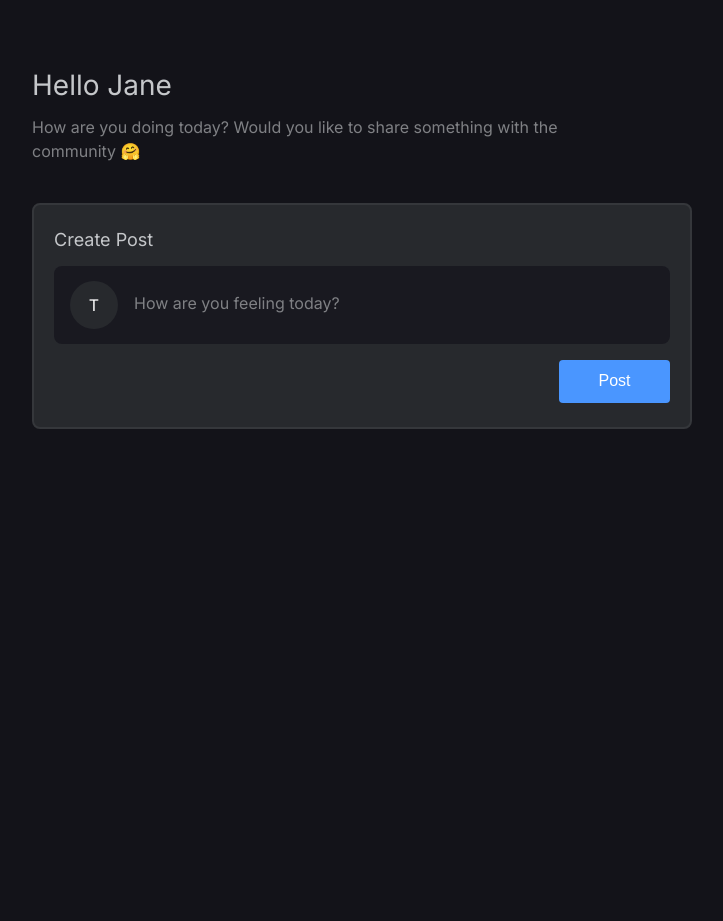
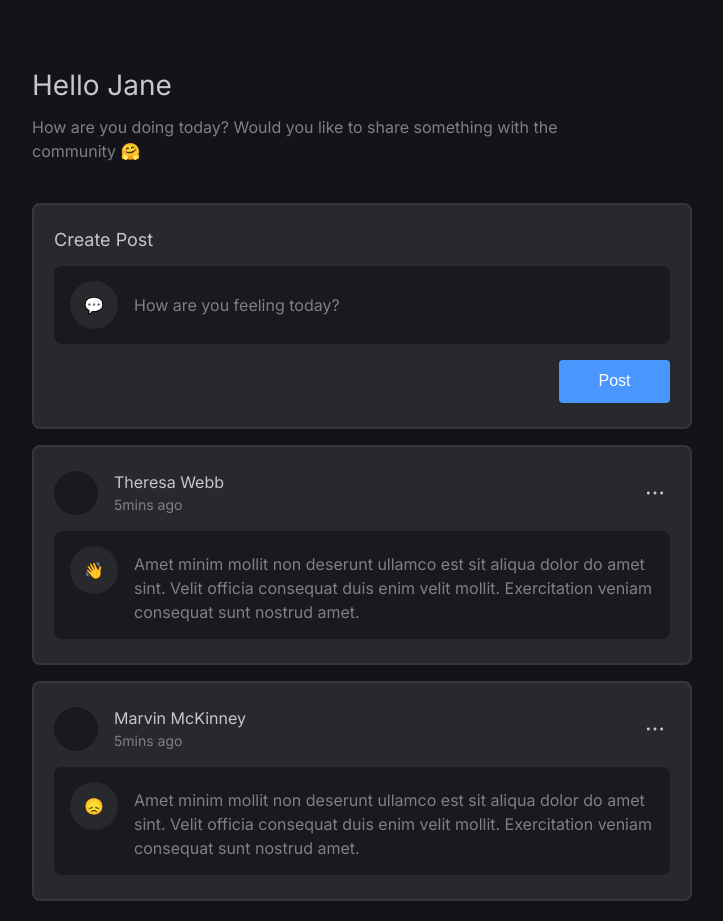
Before and after one commit to mehulsachdeva/atlys-ui, a React (Create React App) app: page /dashboard in a window 1280 px wide. Shown: the whole page, without its empty margins (278-1001 px from the left). Before the commit the page ends 800 px from the top, so only its background shows below. Built offline with nearby package versions, Linux system fonts and the light colour scheme.

Commit message:
Add comment block

```diff
--- /dev/null
+++ b/src/components/common/core/CommentBlock/index.module.css
@@ -0,0 +1,56 @@
+.container {
+  display: flex;
+  flex-direction: column;
+  width: 100%;
+  background: #27292D;
+  border: 2px solid #35373B;
+  border-radius: 8px;
+  padding: 24px 20px;
+  row-gap: 16px;
+}
+
+.meta {
+  display: flex;
+  align-items: center;
+  justify-content: space-between;
+  column-gap: 30px;
+}
+
+.picture {
+  width: 44px;
+  height: 44px;
+  background: #191920;
+  border-radius: 50%;
+  overflow: hidden;
+  flex-shrink: 0;
+}
+
+.user {
+  display: flex;
+  align-items: center;
+  column-gap: 16px;
+  flex: 1;
+}
+
+.userName {
+  font-size: 16px;
+  font-weight: 500;
+  color: #C5C7CA;
+}
+
+.timestamp {
+  font-size: 14px;
+  font-weight: 500;
+  color: #7F8084;
+  margin-top: 4px;
+}
+
+.menu {
+  display: flex;
+  align-items: center;
+  justify-content: center;
+  width: 30px;
+  height: 30px;
+  border-radius: 4px;
+  cursor: pointer;
+}
--- /dev/null
+++ b/src/components/common/core/CommentBlock/index.tsx
@@ -0,0 +1,44 @@
+import { memo } from "react"
+import styles from "./index.module.css"
+import CommentBox from "../CommentBox"
+import { KebabMenu } from "components/common/icons/KebabMenu"
+
+type CommentType = {
+	id: number
+	created_by: { name: string; picture?: string }
+	created_at: string
+	updated_at?: string
+	highlighter?: string
+	comment: string
+	replies?: number
+	edited: boolean
+}
+
+interface CommentBlockType {
+	data: CommentType
+}
+
+const CommentBlock = (props: CommentBlockType) => {
+	const { data } = props
+
+	if (!data) return null
+	return (
+		<div className={styles.container}>
+			<div className={styles.meta}>
+				<div className={styles.user}>
+					<div className={styles.picture} />
+					<div>
+						<div className={styles.userName}>{data.created_by?.name}</div>
+						<div className={styles.timestamp}>5mins ago</div>
+					</div>
+				</div>
+				<div className={styles.menu}>
+					<KebabMenu />
+				</div>
+			</div>
+			<CommentBox highlighter={data.highlighter} comment={data.comment} readOnly />
+		</div>
+	)
+}
+
+export default memo(CommentBlock)
--- a/src/components/common/core/CommentBox/index.module.css
+++ b/src/components/common/core/CommentBox/index.module.css
@@ -11,6 +11,17 @@
 	border-radius: 8px;
 }
 
+.highlighter {
+	display: flex;
+	align-items: center;
+	justify-content: center;
+	width: 48px;
+	height: 48px;
+	background: #27292D;
+	border-radius: 50%;
+	flex-shrink: 0;
+}
+
 .textarea {
 	width: 100%;
 	display: block;
@@ -20,11 +31,11 @@
 	background: transparent;
 	color: #FFFFFF;
 	line-height: var(--line-height);
-	margin-bottom: 10px;
+	margin-bottom: 12px;
 	overflow-y: auto;
 	border: 0px;
 	resize: none;
-	top: 10px;
+	top: 12px;
 	flex: 1;
 }
 
@@ -52,17 +63,10 @@
 	cursor: text;
 }
 
-.label {
-	display: flex;
-	align-items: center;
-	justify-content: center;
-	width: 48px;
-	height: 48px;
-	background: #27292D;
-	border-radius: 50%;
-	flex-shrink: 0;
+.uneditable {
+	color: #7F8084;
+	margin-bottom: 6px;
+	overflow-y: hidden;
+	max-height: none;
+	top: 6px;
 }
-
-.input {
-	flex: 1;
-}
--- a/src/components/common/core/CommentBox/index.tsx
+++ b/src/components/common/core/CommentBox/index.tsx
@@ -5,12 +5,13 @@ import { INPUT_DIMENSIONS } from "./constants"
 
 interface CommentBoxType {
 	comment?: string
+	highlighter?: string
 	readOnly?: boolean
 	onChange?: (comment: string) => void
 }
 
 const CommentBox = (props: CommentBoxType) => {
-	const { comment, readOnly = false, onChange } = props
+	const { comment, highlighter, readOnly = false, onChange } = props
 	const inputRef = useRef<any>(null)
 
 	useEffect(() => {
@@ -28,9 +29,6 @@ const CommentBox = (props: CommentBoxType) => {
 	}
 
 	return (
-		<div className={styles.container}>
-			<div className={styles.label}>T</div>
-			{!readOnly ? (
 		<div
 			style={
 				{
@@ -39,13 +37,18 @@ const CommentBox = (props: CommentBoxType) => {
 					"--line-height": `${INPUT_DIMENSIONS.LINE_HEIGHT}px`,
 				} as CSSProperties
 			}
+			className={styles.container}
+		>
+			<div className={styles.highlighter}>{highlighter || "💬"}</div>
+			{!readOnly ? (
+				<div
 					className={`${styles.textarea} ${styles.editable}`}
 					role="textbox"
 					onInput={handleChange}
 					contentEditable
 				/>
 			) : (
-				<div className={styles.textarea}>{comment}</div>
+				<div className={`${styles.textarea} ${styles.uneditable}`}>{comment}</div>
 			)}
 		</div>
 	)
--- a/src/components/common/core/PasswordInput/index.tsx
+++ b/src/components/common/core/PasswordInput/index.tsx
@@ -1,7 +1,7 @@
 import React, { memo, useState, useLayoutEffect, useCallback } from "react"
 import styles from "./index.module.css"
 import Input from "components/common/shared/Input"
-import { Eye } from "components/common/icons/eye"
+import { Eye } from "components/common/icons/Eye"
 
 interface PasswordInputType {
 	value?: string
--- /dev/null
+++ b/src/components/common/icons/KebabMenu/index.tsx
@@ -0,0 +1,20 @@
+interface KebabMenuType {
+	fill?: string
+}
+
+const KebabMenu = (props: KebabMenuType) => {
+	const { fill = "#C5C7CA" } = props
+
+	return (
+		<svg width="20" height="20" viewBox="0 0 20 20" fill="none">
+			<path
+				fillRule="evenodd"
+				clipRule="evenodd"
+				d="M4.83337 10C4.83337 10.8284 4.1618 11.5 3.33337 11.5C2.50495 11.5 1.83337 10.8284 1.83337 10C1.83337 9.17157 2.50495 8.5 3.33337 8.5C4.1618 8.5 4.83337 9.17157 4.83337 10ZM11.5 10C11.5 10.8284 10.8285 11.5 10 11.5C9.17161 11.5 8.50004 10.8284 8.50004 10C8.50004 9.17157 9.17161 8.5 10 8.5C10.8285 8.5 11.5 9.17157 11.5 10ZM16.6667 11.5C17.4951 11.5 18.1667 10.8284 18.1667 10C18.1667 9.17157 17.4951 8.5 16.6667 8.5C15.8383 8.5 15.1667 9.17157 15.1667 10C15.1667 10.8284 15.8383 11.5 16.6667 11.5Z"
+				fill={fill}
+			/>
+		</svg>
+	)
+}
+
+export { KebabMenu }
--- a/src/components/containers/Dashboard/index.module.css
+++ b/src/components/containers/Dashboard/index.module.css
@@ -29,6 +29,10 @@
   color: #7F8084;
 }
 
-.postBlock {
+.post {
   margin-top: 40px;
 }
+
+.comments > div {
+  margin-top: 16px;
+}
--- a/src/components/containers/Dashboard/index.tsx
+++ b/src/components/containers/Dashboard/index.tsx
@@ -1,5 +1,7 @@
 import styles from "./index.module.css"
 import PostComment from "components/common/core/PostComment"
+import CommentBlock from "components/common/core/CommentBlock"
+import { data } from "./mock"
 
 const Dashboard = () => {
 	return (
@@ -10,8 +12,13 @@ const Dashboard = () => {
 					How are you doing today? Would you like to share something with the community 🤗
 				</div>
 			</div>
-			<div className={styles.postBlock}>
+			<div className={styles.post}>
 				<PostComment onPost={() => {}} />
+			</div>
+			<div className={styles.comments}>
+				{data.map((comment) => {
+					return <CommentBlock key={comment.id} data={comment} />
+				})}
 			</div>
 		</div>
 	)
--- /dev/null
+++ b/src/components/containers/Dashboard/mock.ts
@@ -0,0 +1,30 @@
+export const data = [
+	{
+		id: 1,
+		created_by: {
+			name: "Theresa Webb",
+			picture: "image.png",
+		},
+		created_at: "2024-08-09T11:02:13.331Z",
+		updated_at: "2024-08-09T11:02:13.331Z",
+		highlighter: "👋",
+		comment:
+			"Amet minim mollit non deserunt ullamco est sit aliqua dolor do amet sint. Velit officia consequat duis enim velit mollit. Exercitation veniam consequat sunt nostrud amet.",
+		replies: 24,
+		edited: false,
+	},
+	{
+		id: 2,
+		created_by: {
+			name: "Marvin McKinney",
+			picture: "image.png",
+		},
+		created_at: "2024-08-09T11:02:13.331Z",
+		updated_at: "2024-08-09T11:12:13.331Z",
+		highlighter: "😞", // emoji
+		comment:
+			"Amet minim mollit non deserunt ullamco est sit aliqua dolor do amet sint. Velit officia consequat duis enim velit mollit. Exercitation veniam consequat sunt nostrud amet.",
+		replies: 10,
+		edited: true,
+	},
+]
```
Lines whose indentation alone changed are shown as unchanged.
